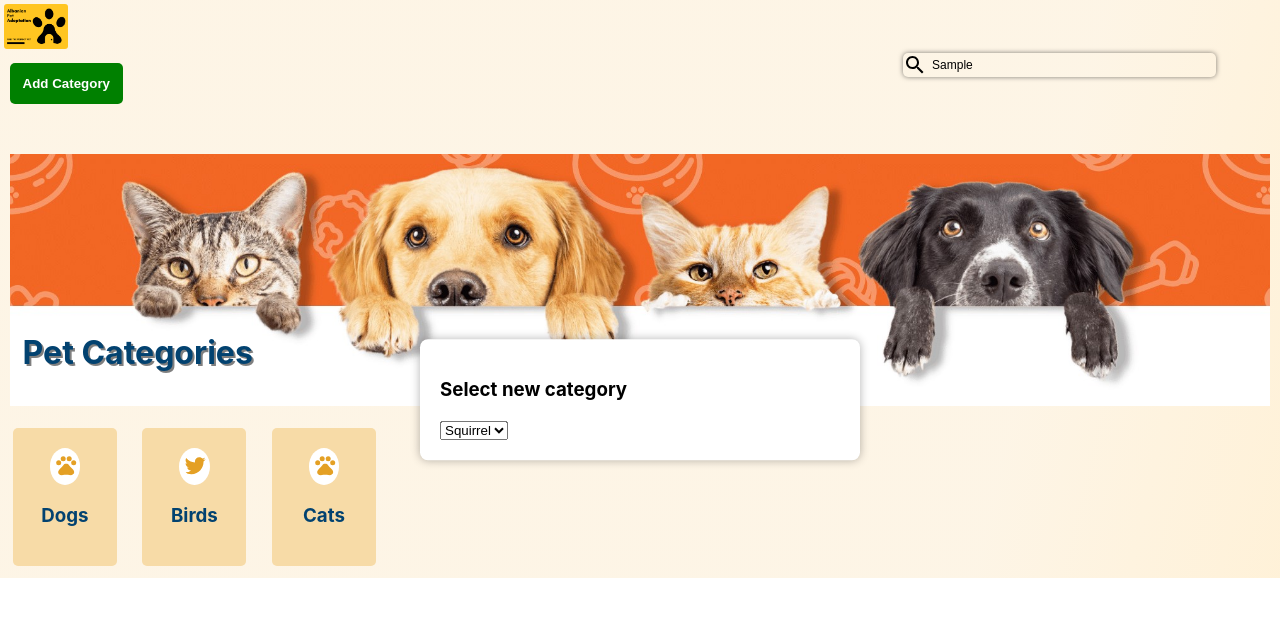
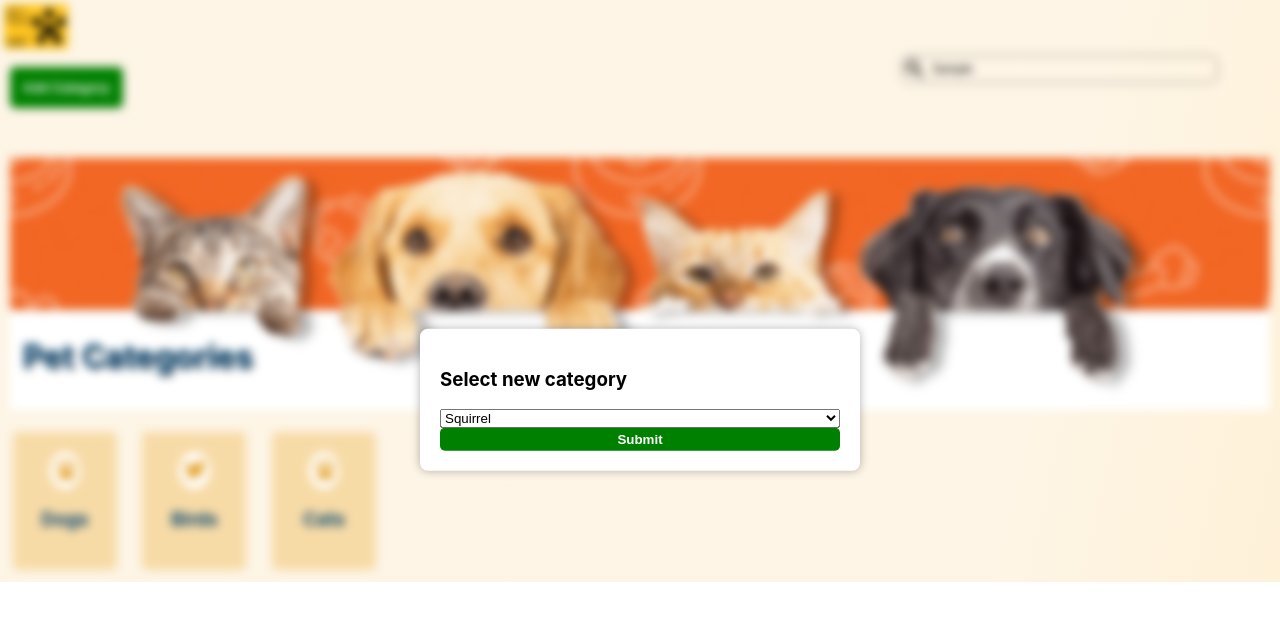
Before and after one commit to elvigoroveci/Animal-adapt, a React (Create React App) app: page /categories in a window 1280 px wide. Both pictures are taken after typing "Sample" into the empty fields and a click on the button "Add Category". Shown: the top 620 px of the page. Built offline with nearby package versions, Linux system fonts and the light colour scheme.

Commit message:
popup effect done addNewCategory logic in progress

```diff
--- a/src/Components/AddCategoryPopup.js
+++ b/src/Components/AddCategoryPopup.js
@@ -6,12 +6,12 @@ const AddCategoryPopup = () => {
         <div className="popup">
             <h3>Select new category</h3>
             <select>
-            <option>Squirrel</option>
-            <option>Fish</option>
-            <option>Horse</option>
-            <option>Snakes</option>
+                <option>Squirrel</option>
+                <option>Fish</option>
+                <option>Horse</option>
+                <option>Snakes</option>
             </select>
-
+            <button className='add-category'>Submit</button>
         </div>
     )
 
--- a/src/Components/SingleCategory.js
+++ b/src/Components/SingleCategory.js
@@ -29,13 +29,20 @@ const SingleCategory = () => {
             title: 'Cats'
         }
     ]);
-
+// set popup true to show AddCategoryPopup
     const handleAddCategoryPopup = () => {
         setShowPopup(true);
+    }
+// check if popup active and on out
+    const handlePopupBlur = (event) => {
+        if (event.target !== <AddCategoryPopup/> && showPopup){
+            setShowPopup(false);
+        }
     }
 
     return (
         <>
+        <div className={showPopup && 'blur'} onClick={handlePopupBlur}>
             <img src={logo} alt='logo' className='logo'></img>
             <div className='page-container'>
                 <button className='add-category' onClick={handleAddCategoryPopup}>Add Category</button>
@@ -50,8 +57,9 @@ const SingleCategory = () => {
             </div>
             <>
                 <CategoryCard category={categories} />
-                <AddCategoryPopup/>
             </>
+        </div>
+                {showPopup && <AddCategoryPopup/>}
         </>
     )
 
--- a/src/Components/singleCategory.scss
+++ b/src/Components/singleCategory.scss
@@ -8,16 +8,19 @@ $bodybackgroundColor: linear-gradient(102.87deg, rgba(252, 238, 213, 0.6) 6.43%,
     display: flex;
     flex-direction: column;
 }
-.logo{
+
+.logo {
     width: 5%;
     padding: 4px;
     border-radius: 7px;
 }
+
 .page-container {
     padding: 10px;
     position: relative;
 
 }
+
 .search-container {
     /* position the search container top right
        set width of placeholder equal to input
@@ -31,23 +34,27 @@ $bodybackgroundColor: linear-gradient(102.87deg, rgba(252, 238, 213, 0.6) 6.43%,
     box-shadow: 0 0 5px rgba(0, 0, 0, 0.5);
     border-radius: 5px;
     margin-right: 5%;
+
     input {
         width: 28ch;
         padding: 5px;
         font-size: 12px;
         border: none;
         background: transparent;
+
         ::placeholder {
             font-size: 12px;
         }
     }
 }
+
 .categories-search:focus {
     border: none;
     border-bottom: none;
     outline: none;
-  }
-.categories-title{
+}
+
+.categories-title {
     position: absolute;
     bottom: 0;
     left: 0;
@@ -56,20 +63,23 @@ $bodybackgroundColor: linear-gradient(102.87deg, rgba(252, 238, 213, 0.6) 6.43%,
     padding: 1%;
     color: $textColor;
 }
+
 .photo-container {
     position: relative;
-    width:100%;
+    width: 100%;
     height: auto;
     margin-top: 50px;
     display: flex;
     justify-content: flex-end;
     align-items: flex-end;
-    img{
+
+    img {
         width: 100%;
         height: auto;
         object-fit: cover;
     }
 }
+
 .card-container {
     background-color: $backgroundColor;
     border-radius: 5px;
@@ -79,20 +89,24 @@ $bodybackgroundColor: linear-gradient(102.87deg, rgba(252, 238, 213, 0.6) 6.43%,
     flex-direction: column;
     align-items: center;
     margin: 1%;
+
     h3 {
         color: $textColor;
     }
 }
+
 .card-container :first-child {
     border-radius: 100%;
     padding: 5%;
     background-color: white;
     color: rgb(228, 160, 36);
 }
+
 .categories-section {
     display: flex;
 }
-.add-category{
+
+.add-category {
     background: green;
     border: none;
     border-radius: 5px;
@@ -101,6 +115,7 @@ $bodybackgroundColor: linear-gradient(102.87deg, rgba(252, 238, 213, 0.6) 6.43%,
     padding: 1%;
     cursor: pointer;
 }
+
 .popup {
     position: fixed;
     top: 50%;
@@ -110,5 +125,13 @@ $bodybackgroundColor: linear-gradient(102.87deg, rgba(252, 238, 213, 0.6) 6.43%,
     width: 400px;
     padding: 20px;
     border-radius: 8px;
+    z-index: 999;
     box-shadow: 0 0 10px rgba(0, 0, 0, 0.3);
-  }
+    transition: 1s ease-in;
+    display: flex;
+    flex-direction: column;
+    justify-content: space-around;
+}
+.blur {
+    filter: blur(5px);
+}
```
